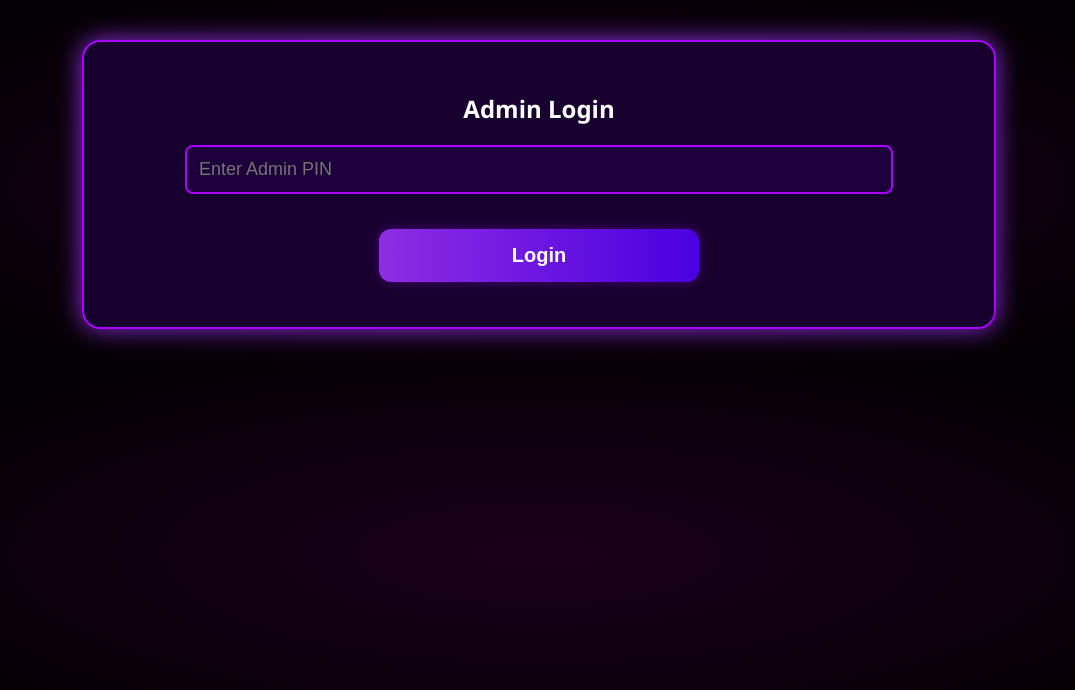
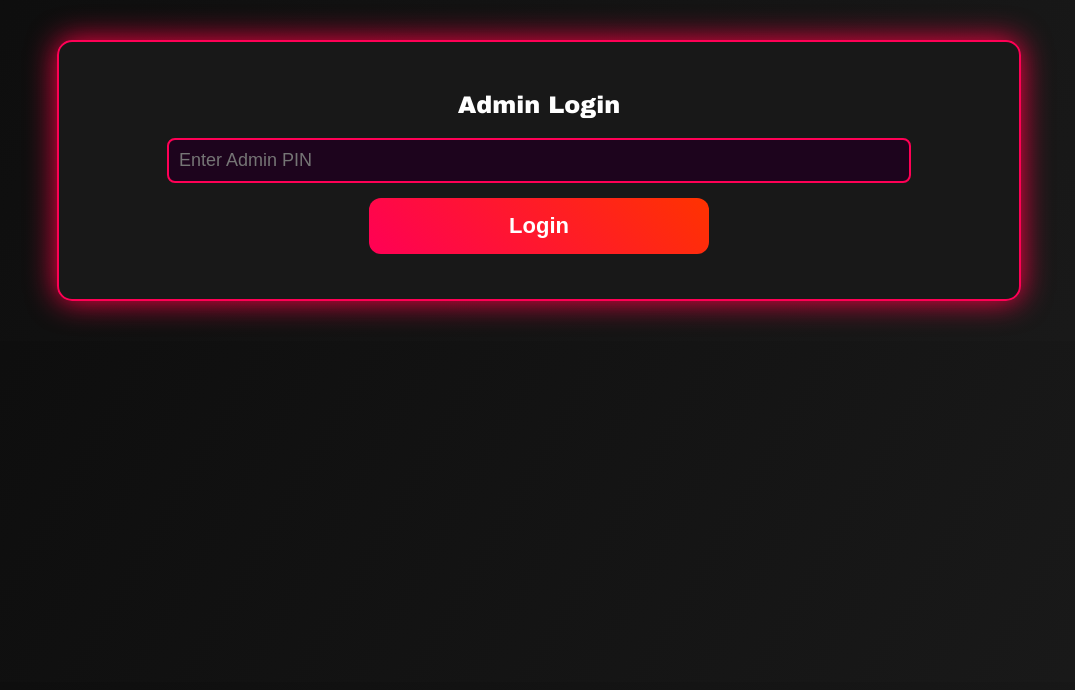
Before and after one commit to nikhil28303/Beamrs, a plain HTML site: page admin.html in a window 1280 px wide. Shown: the whole page, without its empty margins (101-1176 px from the left). Drawn offline with Linux system fonts and the light colour scheme.

Commit message:
Update style.css

```diff
--- a/style.css
+++ b/style.css
@@ -1,114 +1,112 @@
-/* Fade-in animation */
-.fade-in {
-  animation: fadeInAnime 1.2s ease-out;
-}
-
-@keyframes fadeInAnime {
-  0% {
-    opacity: 0;
-    transform: scale(0.97) translateY(20px);
-  }
-  100% {
-    opacity: 1;
-    transform: scale(1) translateY(0);
-  }
-}
-
 body {
+  background: linear-gradient(120deg, #0d0d0d, #1a1a1a);
+  animation: backgroundFade 20s infinite alternate ease-in-out;
+  color: #fff;
+  font-family: "Arial Black", sans-serif;
+  text-align: center;
   margin: 0;
   padding: 40px 20px;
-  background: radial-gradient(ellipse at center, #1a001a 0%, #000000 100%);
-  font-family: 'Segoe UI', Tahoma, Geneva, Verdana, sans-serif;
-  color: #fff;
-  text-align: center;
   overflow-x: hidden;
 }
 
 .container, .admin-container, .admin-section {
-  max-width: 850px;
+  max-width: 900px;
   margin: auto;
   padding: 30px;
-  background: rgba(25, 0, 50, 0.9);
-  border-radius: 18px;
-  box-shadow: 0 0 25px #8e2de2;
-  border: 2px solid #aa00ff;
+  border-radius: 15px;
+  background: rgba(25, 25, 25, 0.95);
+  box-shadow: 0 0 30px #ff0044;
+  border: 2px solid #ff0055;
 }
 
 .title {
   font-size: 64px;
   font-weight: bold;
-  color: #fff;
   text-transform: uppercase;
+  text-shadow: 0 0 25px #ff0055;
+  margin-bottom: 30px;
   letter-spacing: 4px;
-  text-shadow: 0 0 15px #aa00ff;
-  margin-bottom: 30px;
-  font-family: 'Segoe UI Black', sans-serif;
 }
 
 .button {
-  background: linear-gradient(90deg, #8e2de2, #4a00e0);
+  background: linear-gradient(45deg, #ff0055, #ff3300);
   border: none;
   color: white;
   padding: 15px 45px;
-  text-decoration: none;
-  font-size: 20px;
+  font-size: 22px;
   font-weight: bold;
   margin: 15px auto;
-  display: block;
   width: 80%;
-  max-width: 320px;
+  max-width: 340px;
   cursor: pointer;
   border-radius: 12px;
   transition: all 0.3s ease-in-out;
-  box-shadow: 0 0 12px #aa00ff50;
+  display: block;
 }
 
 .button:hover {
-  background: linear-gradient(90deg, #4a00e0, #8e2de2);
   transform: scale(1.05);
-  box-shadow: 0 0 20px #aa00ff;
-}
-
-.glow-text {
-  color: #fff;
-  text-shadow: 0 0 8px #aa00ff, 0 0 12px #aa00ff;
-  font-size: 28px;
-  margin-bottom: 15px;
-}
-
-.admin-input {
-  width: 80%;
-  padding: 12px;
-  font-size: 18px;
-  border-radius: 8px;
-  border: 2px solid #aa00ff;
-  background: rgba(30, 0, 60, 0.9);
-  color: #fff;
-  margin-bottom: 20px;
+  box-shadow: 0 0 20px #ff0055;
 }
 
 .code-editor {
   width: 100%;
   height: 300px;
+  font-family: monospace;
   background: #111;
   color: #fff;
-  font-family: monospace;
   padding: 15px;
+  border-radius: 5px;
+  border: 2px solid #ff0055;
+}
+
+.admin-input {
+  width: 80%;
+  padding: 10px;
+  font-size: 18px;
+  margin: 10px auto;
+  display: block;
   border-radius: 8px;
-  border: 2px solid #aa00ff;
-  box-shadow: 0 0 12px #aa00ff50;
-  resize: vertical;
+  border: 2px solid #ff0055;
+  background: rgba(30, 0, 30, 0.85);
+  color: #fff;
+}
+
+.visitor-counter {
+  margin-top: 30px;
+  font-size: 20px;
+  color: #bbb;
 }
 
 .footer {
   margin-top: 40px;
-  font-size: 14px;
+  font-size: 16px;
   color: #ccc;
 }
 
-.visitor-counter {
-  margin-top: 30px;
-  font-size: 16px;
-  color: #ddd;
-  text-shadow: 0 0 4px #aa00ff;
+.anime-transition {
+  animation: fadeInUp 1.5s ease-out;
 }
+
+@keyframes fadeInUp {
+  0% {
+    opacity: 0;
+    transform: translateY(25px);
+  }
+  100% {
+    opacity: 1;
+    transform: translateY(0);
+  }
+}
+
+@keyframes backgroundFade {
+  0% {
+    background-position: 0% 50%;
+  }
+  50% {
+    background-position: 100% 50%;
+  }
+  100% {
+    background-position: 0% 50%;
+  }
+}
```
